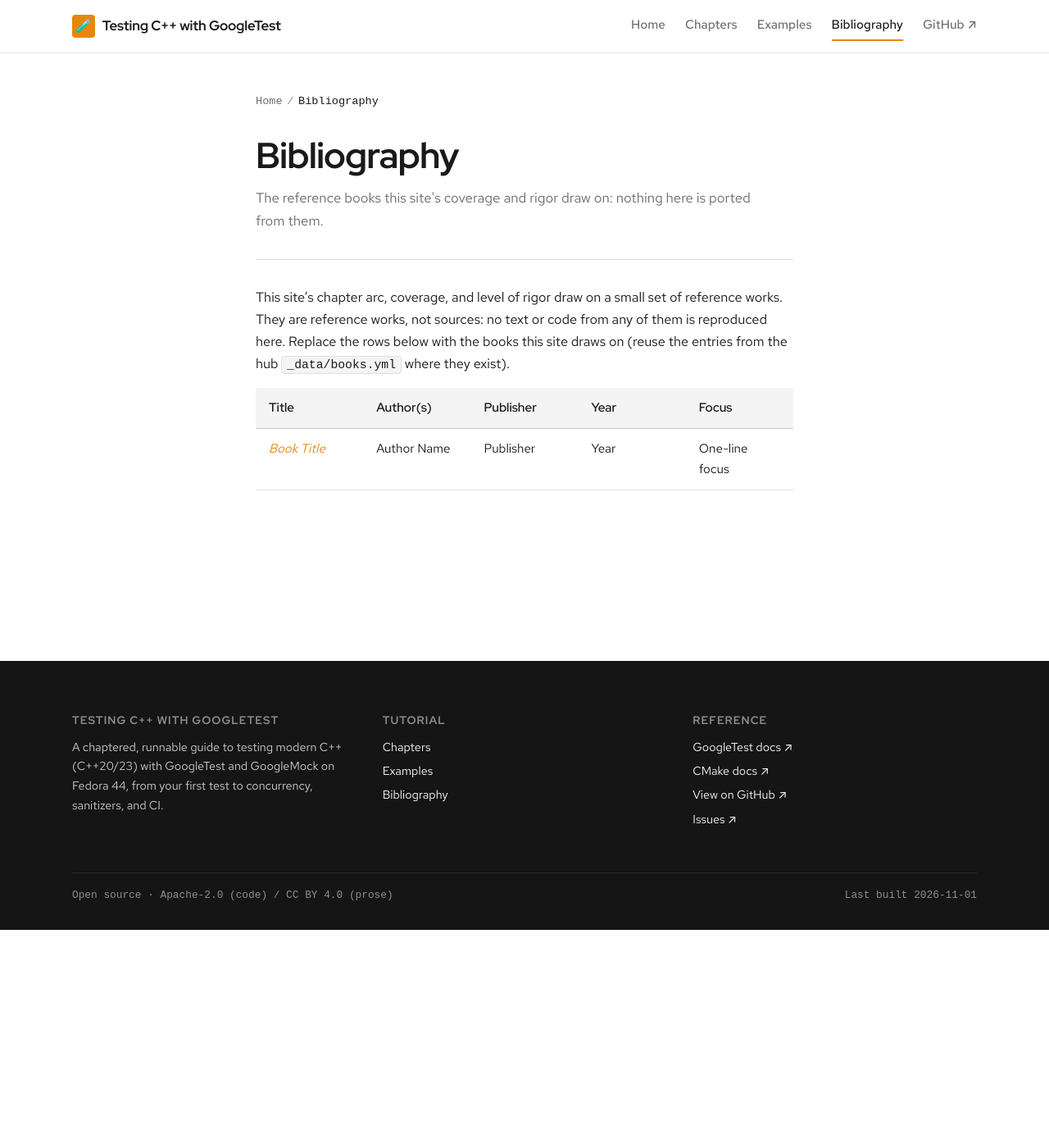
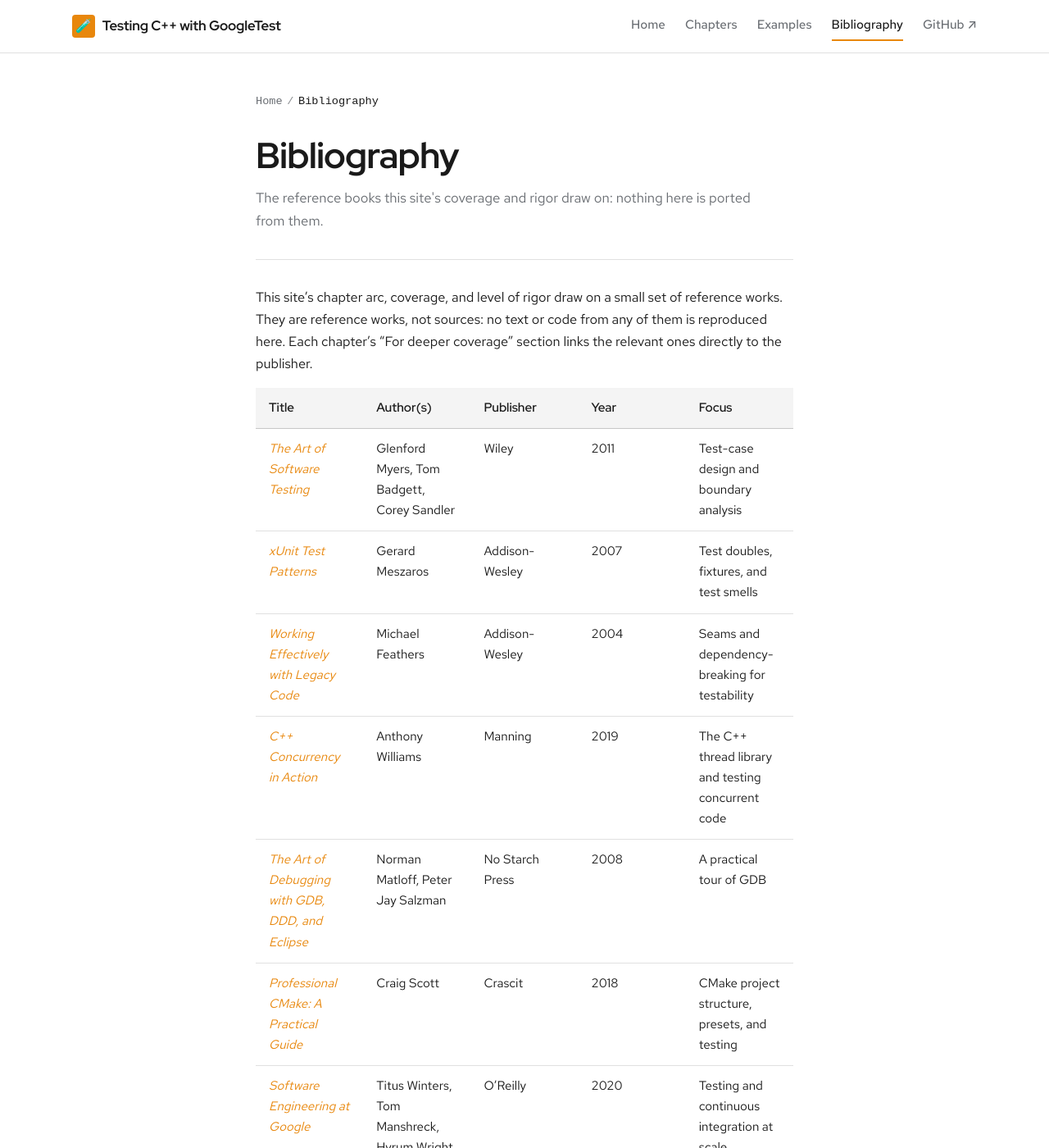
Before and after one commit to patterncatalyst/cpp-testing-with-googletest, a Jekyll site: the page built from bibliography.md, in a window 1280 px wide and 1400 px high. Shown: the whole window at 82% size. Built offline with Jekyll 4.4.1, drawn with Linux system fonts in a browser that asks for light colours; some web fonts are replaced.

Commit message:
docs(r06.x): populate the bibliography with the seven cited reference works
The bibliography page was still the scaffold placeholder while every chapter
links to it. Filled it with the seven books cited across the chapters' deeper-
coverage sections (verified each exists; publisher links, no fabrications),
in the house table format.

```diff
--- a/bibliography.md
+++ b/bibliography.md
@@ -7,9 +7,15 @@ description: "The reference books this site's coverage and rigor draw on: nothin
 
 This site's chapter arc, coverage, and level of rigor draw on a small set of
 reference works. They are reference works, not sources: no text or code from any
-of them is reproduced here. Replace the rows below with the books this site
-draws on (reuse the entries from the hub `_data/books.yml` where they exist).
+of them is reproduced here. Each chapter's "For deeper coverage" section links the
+relevant ones directly to the publisher.
 
 | Title | Author(s) | Publisher | Year | Focus |
 |---|---|---|---|---|
-| [*Book Title*](https://example.com/book) | Author Name | Publisher | Year | One-line focus |
+| [*The Art of Software Testing*](https://www.wiley.com/en-us/The+Art+of+Software+Testing%2C+3rd+Edition-p-9781118031964) | Glenford Myers, Tom Badgett, Corey Sandler | Wiley | 2011 | Test-case design and boundary analysis |
+| [*xUnit Test Patterns*](https://www.informit.com/store/xunit-test-patterns-refactoring-test-code-9780131495050) | Gerard Meszaros | Addison-Wesley | 2007 | Test doubles, fixtures, and test smells |
+| [*Working Effectively with Legacy Code*](https://www.pearson.com/en-us/subject-catalog/p/working-effectively-with-legacy-code/P200000009127) | Michael Feathers | Addison-Wesley | 2004 | Seams and dependency-breaking for testability |
+| [*C++ Concurrency in Action*](https://www.manning.com/books/c-plus-plus-concurrency-in-action-second-edition) | Anthony Williams | Manning | 2019 | The C++ thread library and testing concurrent code |
+| [*The Art of Debugging with GDB, DDD, and Eclipse*](https://nostarch.com/debugging.htm) | Norman Matloff, Peter Jay Salzman | No Starch Press | 2008 | A practical tour of GDB |
+| [*Professional CMake: A Practical Guide*](https://crascit.com/professional-cmake/) | Craig Scott | Crascit | 2018 | CMake project structure, presets, and testing |
+| [*Software Engineering at Google*](https://www.oreilly.com/library/view/software-engineering-at/9781492082781/) | Titus Winters, Tom Manshreck, Hyrum Wright (eds.) | O'Reilly | 2020 | Testing and continuous integration at scale |
```
